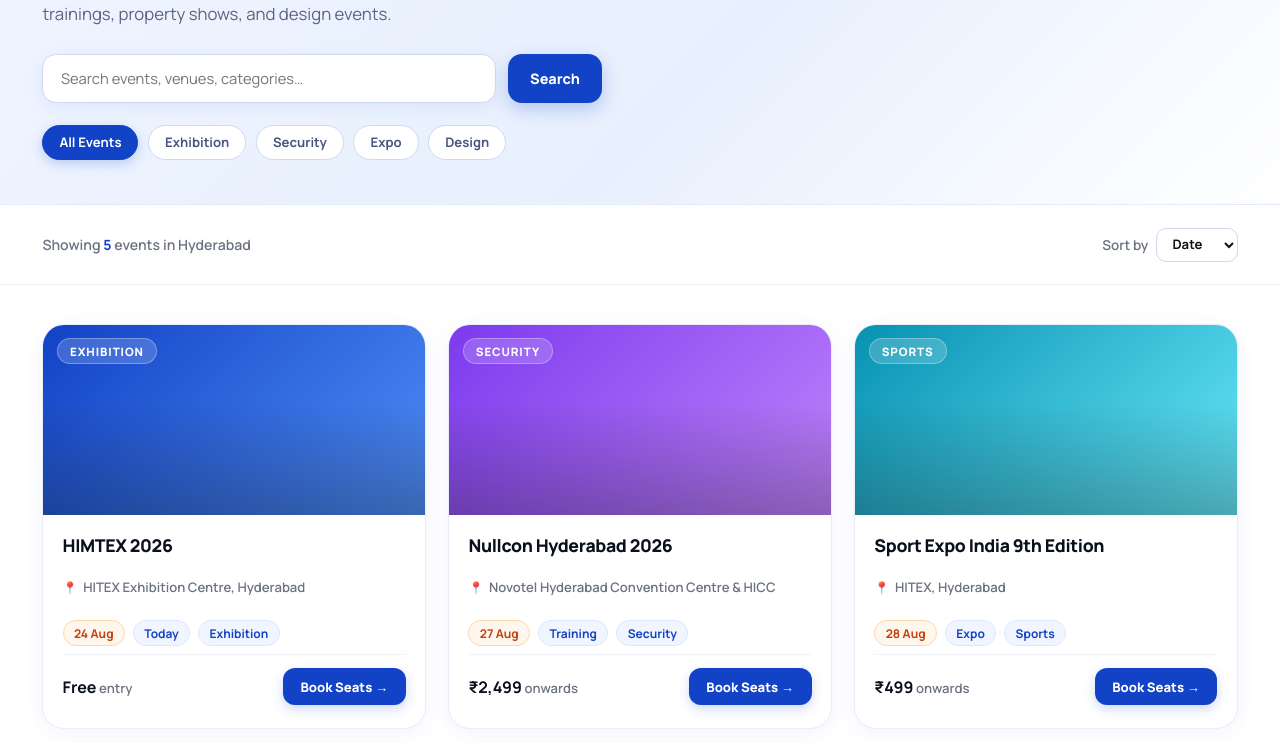
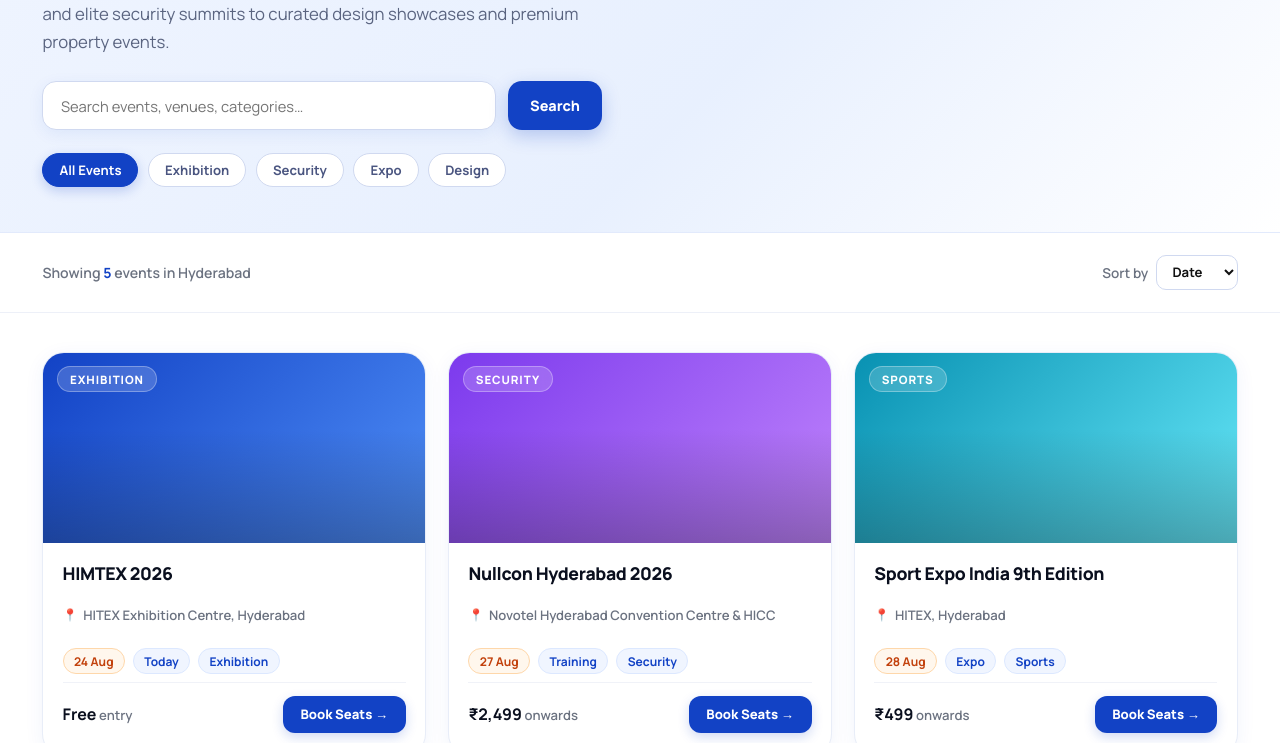
Before and after one commit to SRISANTH588/CITYVIBE, a website: page events.html in a window 1280 px wide. Shown: the part 357-1100 px from the top of the page. Drawn offline with Linux system fonts and the light colour scheme.

Commit message:
Update events hero text to premium copy

```diff
--- a/events.html
+++ b/events.html
@@ -329,7 +329,7 @@
         <div class="ev-hero-inner">
           <div class="ev-location">Hyderabad</div>
           <h1>Upcoming <span>Events</span><br>in Hyderabad</h1>
-          <p>5 verified events happening today and coming up — exhibitions, security trainings, property shows, and design events.</p>
+          <p>Handpicked experiences across Hyderabad — from world-class exhibitions and elite security summits to curated design showcases and premium property events.</p>
           <div class="ev-search-row">
             <input id="eventSearch" type="search" placeholder="Search events, venues, categories…" />
             <button class="ev-search-btn" type="button">Search</button>
```
